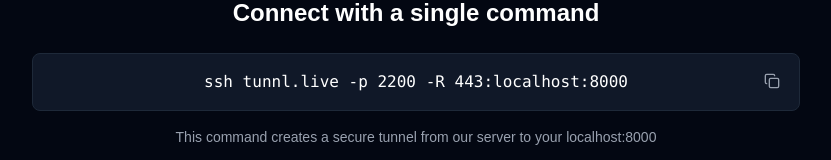
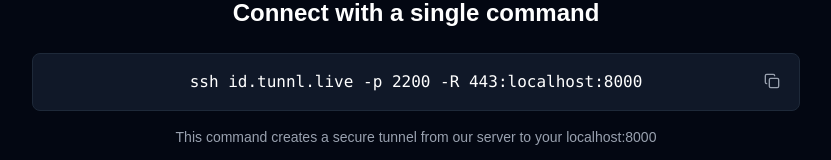
Before and after one commit to fossyy/tunnel-please-frontend, a Next.js app: page / in a window 1280 px wide. Shown: the part 191-351 px from the top of the page, without its empty margins (224-1055 px from the left). Built offline with nearby package versions, Linux system fonts and the light colour scheme.

Commit message:
update: use indonesia server

```diff
--- a/app/card.tsx
+++ b/app/card.tsx
@@ -4,7 +4,7 @@
 
 export default function Card() {
     const [copied, setCopied] = useState(false)
-    const command = "ssh tunnl.live -p 2200 -R 443:localhost:8000"
+    const command = "ssh id.tunnl.live -p 2200 -R 443:localhost:8000"
 
     const copyToClipboard = () => {
         navigator.clipboard.writeText(command)
```
Also changed, not shown: 1 other file (tests, documents, lock files or other folders).
